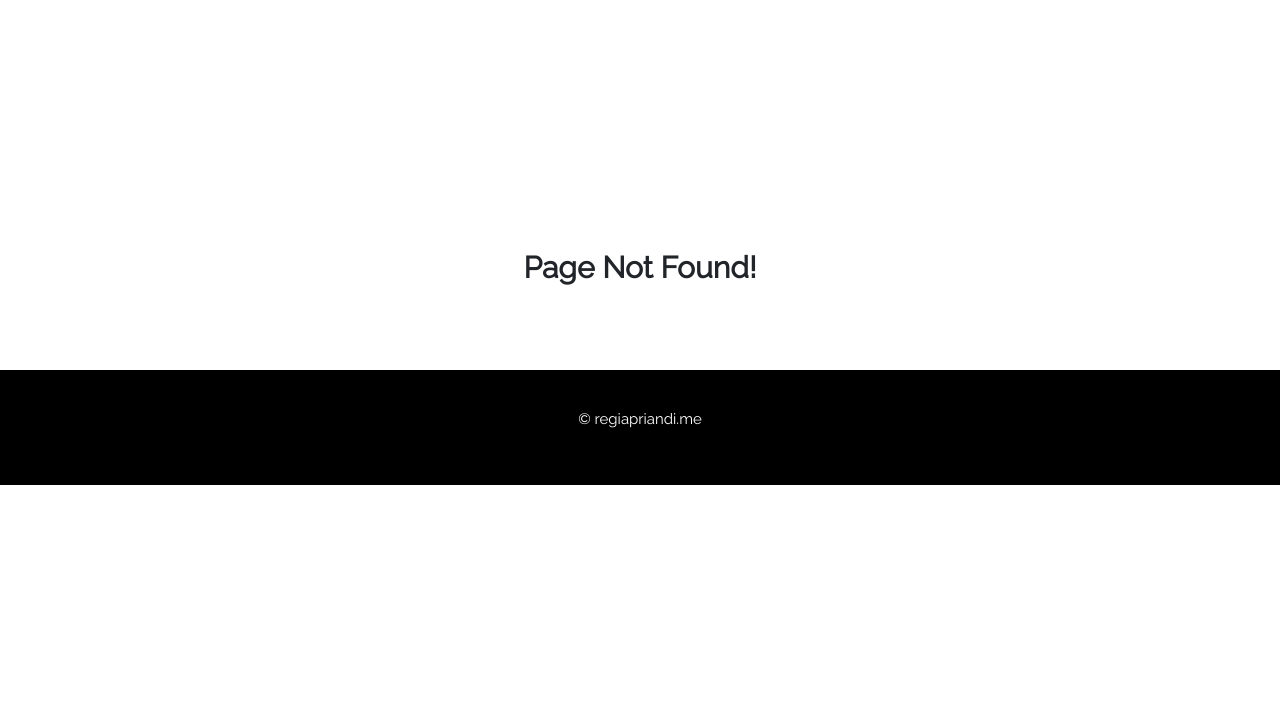
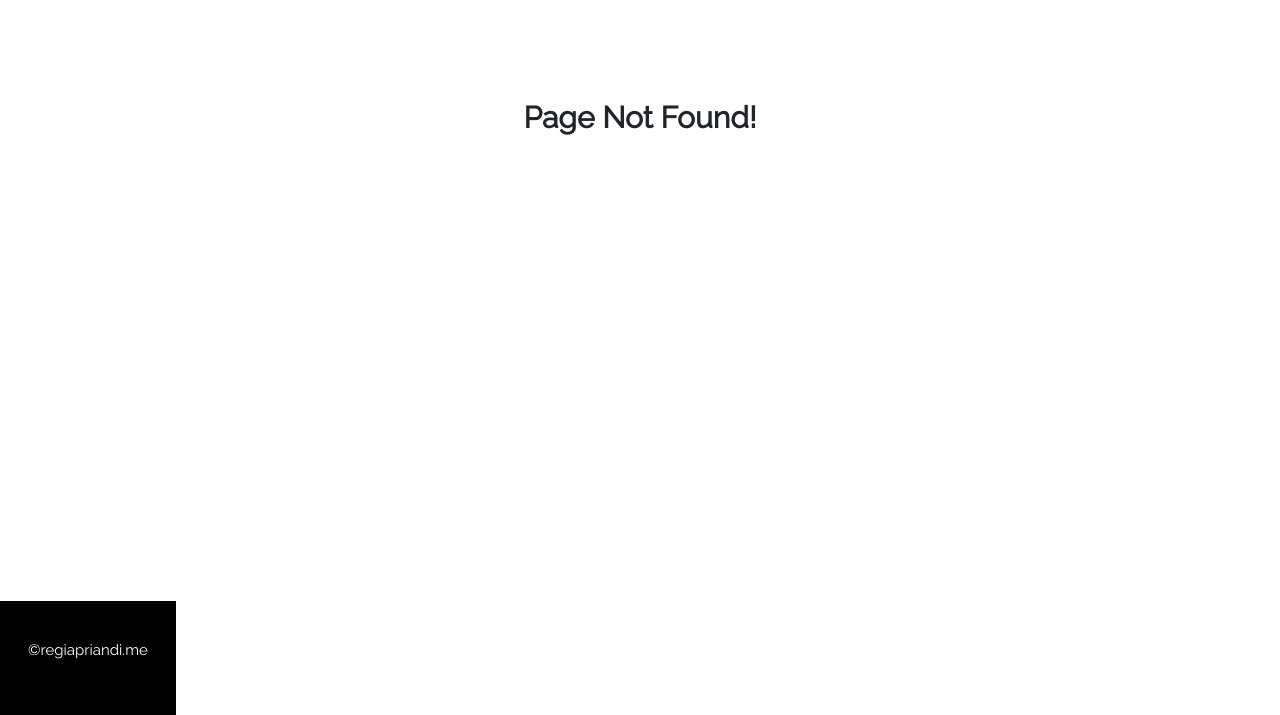
Before and after one commit to regiapriandi012/regiapriandi.me, a Django app: template webregi/templates/404.html in a window 1280 px wide. Shown: the part 85-800 px from the top of the page. Run offline with Django 4.2, Linux system fonts and the light colour scheme; the template is opened without the code that fills it, so the values that code supplies are empty; parts of the project's set-up code (start-up, migrations or seed data) failed here and were passed over.

Commit message:
bismillah FINALL

```diff
--- a/webregi/templates/404.html
+++ b/webregi/templates/404.html
@@ -31,6 +31,10 @@
       font-family: 'Raleway', sans-serif;
     }
 
+    footer {
+        position: fixed;
+        bottom: 0;
+    }
     .cover-image {
       padding: 15px 0 15px 0;
     }
@@ -3792,7 +3796,7 @@
   <header style="background-color: black;">
     <nav>
       <ul>
-        <li style="margin-right: 20px;"><a class="nav-link" style="text-decoration: none; color: white">RegiApriandiBlog</a></li>
+        <li style="margin-right: 20px;"><a class="nav-link" href="https://regiapriandi.me/blog/" style="text-decoration: none; color: white">RegiApriandiBlog</a></li>
         <!--<li><a class="nav-link" style="text-decoration: none; color: white" href="{% url 'blog' %}">Blog</a></li>-->
       </ul>
     </nav>
@@ -3802,7 +3806,7 @@
     <section>
       <div style="text-align: center;">
         <h1
-          style="font-weight: bold; padding-top: 250px; padding-bottom: 20px; padding-left: 20px; padding-right:20px; font-size: 30px;">Page Not Found!</h1>
+          style="font-weight: bold; padding-top: 100px; padding-bottom: 20px; padding-left: 20px; padding-right:20px; font-size: 30px;">Page Not Found!</h1>
           <p><a class="nav-link" style="text-decoration: none; color: white">&copy;
             Open Blog Page Here</a></p>
       </div>
@@ -3811,8 +3815,7 @@
 
   <footer style="background-color: black;">
     <div class="container">
-      <p><a class="nav-link" style="text-decoration: none; color: white">&copy;
-          regiapriandi.me</a></p>
+      <p><a class="nav-link" href="https://regiapriandi.me/" style="text-decoration: none; color: white">&copy;regiapriandi.me</a></p>
     </div>
   </footer>
 </body>
```
